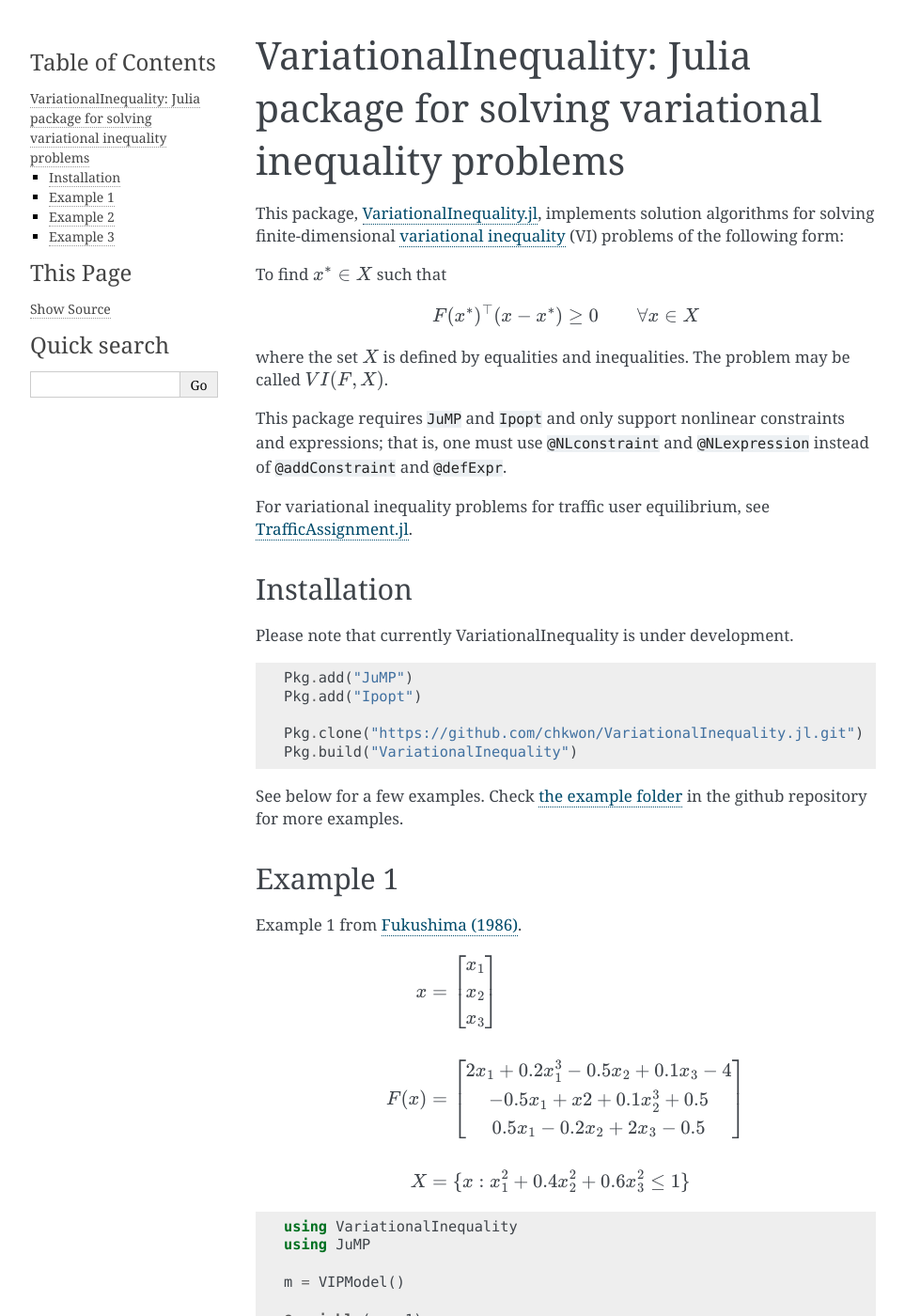
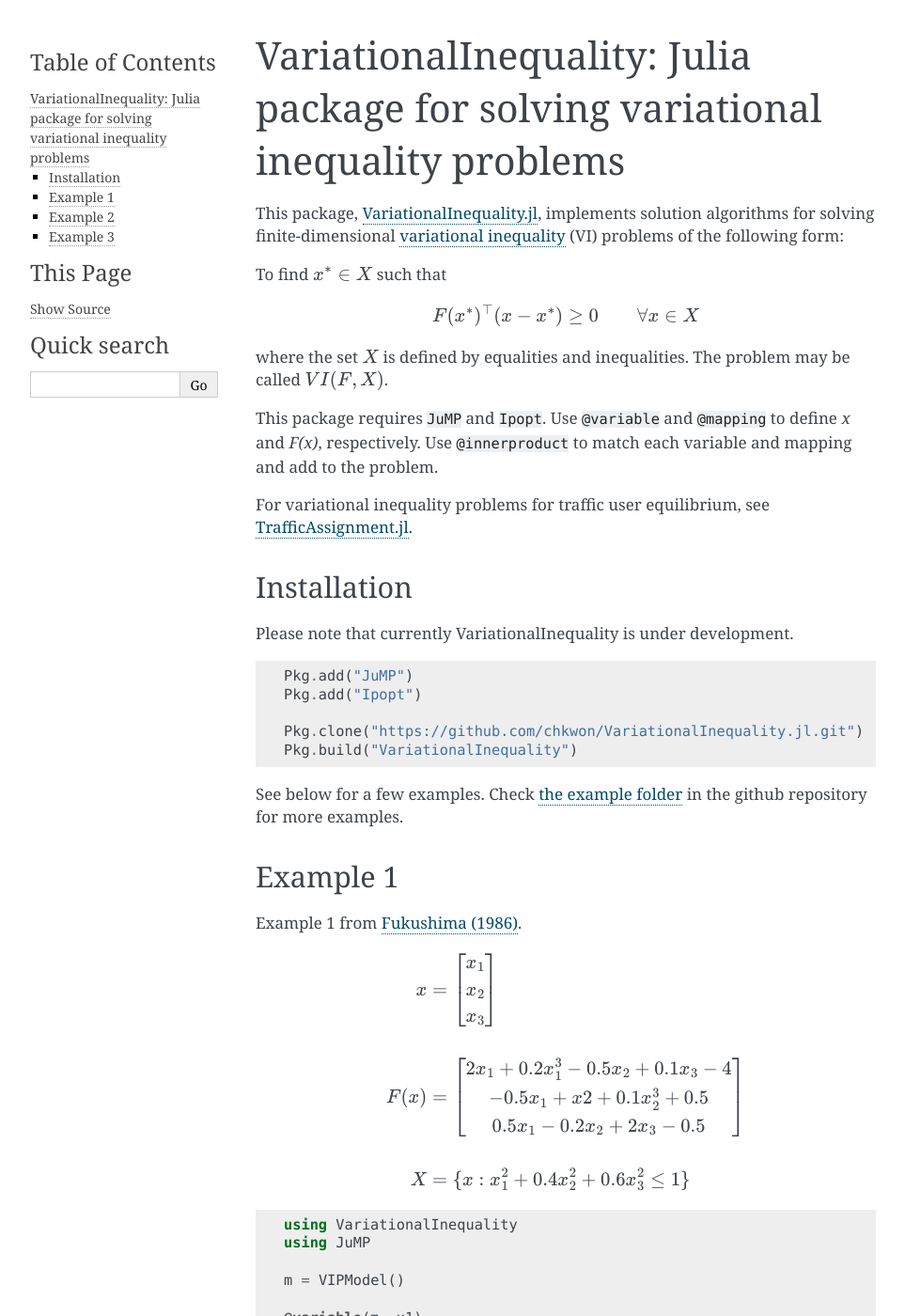
Before and after one commit to chkwon/VariationalInequality.jl, a Sphinx documentation site: the page built from doc/index.rst, in a window 1280 px wide and 1400 px high. Shown: the whole window at 94% size, without its empty margins (148-1111 px from the left). Built offline with Sphinx 7.4.7, drawn with Linux system fonts in a browser that asks for light colours; some of the changed text lies outside the part shown.

Commit message:
correspond --> @ innerproduct

```diff
--- a/doc/index.rst
+++ b/doc/index.rst
@@ -13,7 +13,7 @@
 
 where the set :math:`X` is defined by equalities and inequalities. The problem may be called :math:`VI(F,X)`.
 
-This package requires ``JuMP`` and ``Ipopt`` and only support nonlinear constraints and expressions; that is, one must use ``@NLconstraint`` and ``@NLexpression`` instead of ``@addConstraint`` and ``@defExpr``.
+This package requires ``JuMP`` and ``Ipopt``. Use ``@variable`` and ``@mapping`` to define `x` and `F(x)`, respectively. Use ``@innerproduct`` to match each variable and mapping and add to the problem.
 
 For variational inequality problems for traffic user equilibrium, see `TrafficAssignment.jl <https://github.com/chkwon/TrafficAssignment.jl>`_.
 
@@ -66,7 +66,7 @@
     @mapping(m, F2, -0.5x1 + x2 + 0.1x2^3 + 0.5)
     @mapping(m, F3, 0.5x1 - 0.2x2 + 2x3 - 0.5)
 
-    correspond(m, [F1, F2, F3], [x1, x2, x3])
+    @innerproduct(m, [F1, F2, F3], [x1, x2, x3])
 
     sol1, Fval1, gap1 = solveVIP(m, algorithm=:fixed_point, max_iter=1000, step_size=0.1)
     @assert 0<= gap1 < 1e-6
@@ -112,7 +112,7 @@
 
     # The order in F and h should match.
     F = [F1, F2, F3]
-    correspond(m, F, h)
+    @innerproduct(m, F, h)
 
     # sol = the solution x^*
     # Fval = F(x^*)
@@ -160,10 +160,10 @@
     @mapping(model, Fq[i=1:m], aq[i] * q[i] - pi[i] )
 
 
-    correspond(model, pi, s)
-    correspond(model, c, Q)
-    correspond(model, nrho, d)
-    correspond(model, Fq, q)
+    @innerproduct(model, pi, s)
+    @innerproduct(model, c, Q)
+    @innerproduct(model, nrho, d)
+    @innerproduct(model, Fq, q)
 
     for i=1:m, j=1:n
         setvalue(Q[i,j], 1.0)
```
Also changed, not shown: 7 other files.
